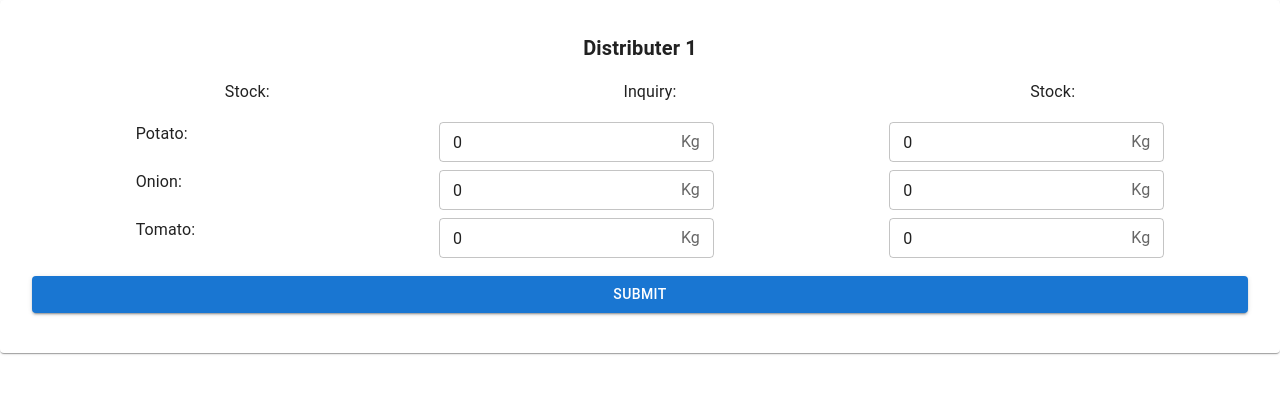
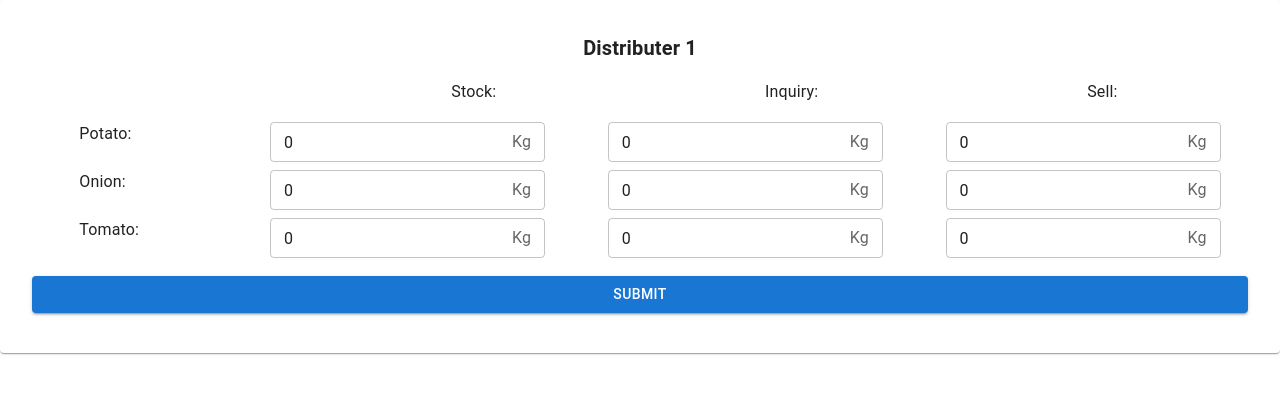
Before and after one commit to sudhanshuprasad/io-farm, a Next.js app: page /distributer in a window 1280 px wide. Shown: the top 394 px of the page. Built offline with nearby package versions, Linux system fonts and the light colour scheme; no server answers; the database is empty.

Commit message:
collector and vender

```diff
--- a/src/app/distributer/page.tsx
+++ b/src/app/distributer/page.tsx
@@ -2,7 +2,7 @@
 
 import { Button, Card, CardContent, InputAdornment, TextField, Typography } from "@mui/material";
 import axios from "axios";
-import { useState } from "react";
+import { useEffect, useState } from "react";
 
 export default function Collector() {
 
@@ -14,6 +14,22 @@ export default function Collector() {
     tomato_inquiry: 'loading...',
     tomato_stock: 'loading...',
   });
+
+  const [allStock, setAllStock] = useState({ potato: 0, onion: 0, tomato: 0, potato_inquiry: 0, onion_inquiry: 0, tomato_inquiry: 0 });
+
+  const getAllStocks = async () => {
+    try {
+      const response: any = await axios.get(`/api/setCollectorData`);
+      console.log(response?.data);
+      setAllStock(response?.data);
+    } catch (error) {
+      console.error('Error fetching data:', error);
+    }
+  };
+
+  useEffect(() => {
+    getAllStocks();
+  }, []);
 
   const handleSubmit = () => {
     // Handle form submission logic here
@@ -38,13 +54,14 @@ export default function Collector() {
 
           <ul className="list-disc list-inside mb-2 ml-5 flex flex-col gap-2">
             <li className='flex flex-row gap-2 justify-around text-center'>
+              <Typography sx={{ marginBottom: '10px', justifyContent: 'left' }} ></Typography>
               <Typography sx={{ marginBottom: '10px', justifyContent: 'left' }} >Stock:</Typography>
               <Typography sx={{ marginBottom: '10px', justifyContent: 'left' }}>Inquiry:</Typography>
-              <Typography sx={{ marginBottom: '10px', justifyContent: 'left' }}>Stock:</Typography>
+              <Typography sx={{ marginBottom: '10px', justifyContent: 'left' }}>Sell:</Typography>
             </li>
             <li className='flex flex-row gap-2 justify-around'>
               <Typography sx={{ width: '8rem' }}>Potato:</Typography>
-              <TextField variant="outlined" size='small' placeholder="0Kg" defaultValue={"0"}
+              <TextField variant="outlined" size='small' placeholder="0Kg" defaultValue={allStock.potato_inquiry}
                 onChange={(e) => {
                   console.log(e.target.value)
                   setFarmerData({ ...farmerData, potato_inquiry: e.target.value })
@@ -55,7 +72,18 @@ export default function Collector() {
                   },
                 }}
               />
-              <TextField variant="outlined" size='small' placeholder="0Kg" defaultValue={"0"}
+              <TextField variant="outlined" size='small' placeholder="0Kg" defaultValue={allStock.potato}
+                onChange={(e) => {
+                  console.log(e.target.value)
+                  setFarmerData({ ...farmerData, potato_stock: e.target.value })
+                }}
+                slotProps={{
+                  input: {
+                    endAdornment: <InputAdornment position="end">Kg</InputAdornment>,
+                  },
+                }}
+              />
+              <TextField variant="outlined" size='small' placeholder="0Kg" defaultValue={allStock.potato}
                 onChange={(e) => {
                   console.log(e.target.value)
                   setFarmerData({ ...farmerData, potato_stock: e.target.value })
@@ -70,7 +98,7 @@ export default function Collector() {
 
             <li className='flex flex-row gap-2 justify-around'>
               <Typography sx={{ width: '8rem' }}>Onion:</Typography>
-              <TextField variant="outlined" size='small' placeholder="0" defaultValue={"0"}
+              <TextField variant="outlined" size='small' placeholder="0" defaultValue={allStock.onion_inquiry}
                 onChange={(e) => {
                   console.log(e.target.value)
                   setFarmerData({ ...farmerData, onion_inquiry: e.target.value })
@@ -81,7 +109,18 @@ export default function Collector() {
                   },
                 }}
               />
-              <TextField variant="outlined" size='small' placeholder="0" defaultValue={"0"}
+              <TextField variant="outlined" size='small' placeholder="0" defaultValue={allStock.onion}
+                onChange={(e) => {
+                  console.log(e.target.value)
+                  setFarmerData({ ...farmerData, onion_stock: e.target.value })
+                }}
+                slotProps={{
+                  input: {
+                    endAdornment: <InputAdornment position="end">Kg</InputAdornment>,
+                  },
+                }}
+              />
+              <TextField variant="outlined" size='small' placeholder="0" defaultValue={allStock.onion}
                 onChange={(e) => {
                   console.log(e.target.value)
                   setFarmerData({ ...farmerData, onion_stock: e.target.value })
@@ -96,7 +135,7 @@ export default function Collector() {
 
             <li className='flex flex-row gap-2 justify-around'>
               <Typography sx={{ width: '8rem' }}>Tomato:</Typography>
-              <TextField variant="outlined" size='small' placeholder="0" defaultValue={"0"}
+              <TextField variant="outlined" size='small' placeholder="0" defaultValue={allStock.tomato_inquiry}
                 onChange={(e) => {
                   console.log(e.target.value)
                   setFarmerData({ ...farmerData, tomato_inquiry: e.target.value })
@@ -107,7 +146,18 @@ export default function Collector() {
                   },
                 }}
               />
-              <TextField variant="outlined" size='small' placeholder="0" defaultValue={"0"}
+              <TextField variant="outlined" size='small' placeholder="0" defaultValue={allStock.tomato}
+                onChange={(e) => {
+                  console.log(e.target.value)
+                  setFarmerData({ ...farmerData, tomato_stock: e.target.value })
+                }}
+                slotProps={{
+                  input: {
+                    endAdornment: <InputAdornment position="end">Kg</InputAdornment>,
+                  },
+                }}
+              />
+              <TextField variant="outlined" size='small' placeholder="0" defaultValue={allStock.tomato}
                 onChange={(e) => {
                   console.log(e.target.value)
                   setFarmerData({ ...farmerData, tomato_stock: e.target.value })
--- a/src/components/CollectorCard.tsx
+++ b/src/components/CollectorCard.tsx
@@ -16,7 +16,6 @@ export default function CollectorCard() {
       console.error('Error fetching data:', error);
     }
   };
-
 
   useEffect(() => {
     getAllStocks();
```
